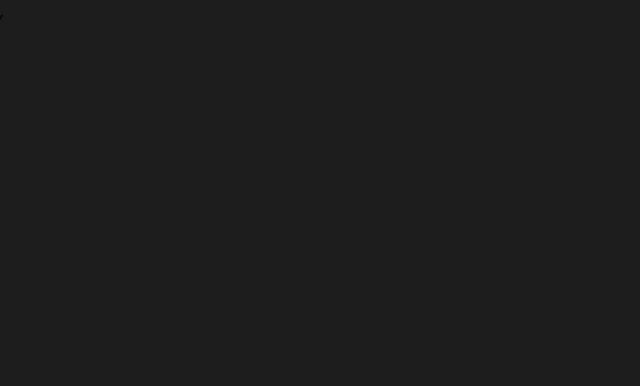
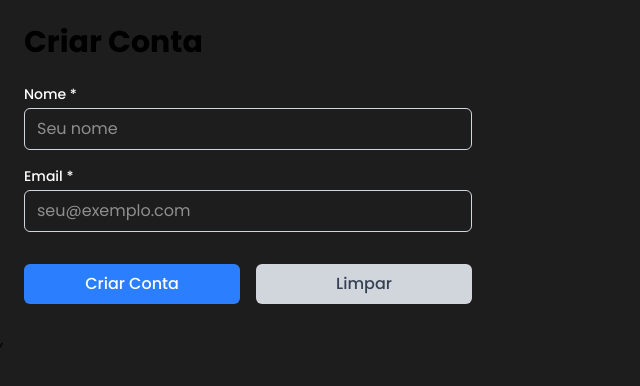
Before and after one commit to NicolasMollerke/Groov, a React (Vite) app in the folder Groov/: page /criarConta in a window 1280 px wide. Shown: the top 386 px of the page, without its empty margins (0-640 px from the left). Built offline with nearby package versions, Linux system fonts and the light colour scheme.

Commit message:
crieiocadastro

```diff
--- a/Groov/src/CriarConta.jsx
+++ b/Groov/src/CriarConta.jsx
@@ -1,9 +1,101 @@
+import { useState } from "react";
+import { useForm } from "react-hook-form";
+
 function CriarConta() {
-    return(
-        <>
-        </>
-    )
+    const { register, handleSubmit, reset, formState: { errors } } = useForm({
+        defaultValues: {
+            nome: "",
+            email: ""
+        }
+    });
 
+    const [submitting, setSubmitting] = useState(false);
+    const [serverError, setServerError] = useState("");
+    const [successMessage, setSuccessMessage] = useState("");
+
+    const onSubmit = async (data) => {
+        setServerError("");
+        setSuccessMessage("");
+        setSubmitting(true);
+        try {
+            const res = await fetch("http://localhost:3000/usuarios", {
+                method: "POST",
+                headers: {
+                    "Content-Type": "application/json",
+                },
+                body: JSON.stringify(data),
+            });
+
+            if (!res.ok) {
+                const txt = await res.text();
+                throw new Error(`HTTP ${res.status}: ${txt}`);
+            }
+
+            const created = await res.json();
+            console.log("Usuário criado:", created);
+            setSuccessMessage("Conta criada com sucesso!");
+            reset();
+        } catch (err) {
+            console.error(err);
+            setServerError("Não foi possível criar a conta. Tente novamente mais tarde.");
+        } finally {
+            setSubmitting(false);
+        }
+    };
+
+    const limparForm = () => reset();
+
+    return (
+        <div className="container mx-auto p-6">
+            <h1 className="text-3xl font-bold mb-6">Criar Conta</h1>
+
+            <form onSubmit={handleSubmit(onSubmit)} className="space-y-4 max-w-md text-white">
+                {serverError && <div className="text-red-400 mb-2">{serverError}</div>}
+                {successMessage && <div className="text-green-400 mb-2">{successMessage}</div>}
+                <div>
+                    <label className="block text-sm font-medium mb-1">Nome *</label>
+                    <input
+                        type="text"
+                        placeholder="Seu nome"
+                        {...register("nome", { required: "Nome é obrigatório" })}
+                        className="w-full px-3 py-2 border border-gray-300 rounded-md focus:outline-none focus:ring-2 focus:ring-blue-500"
+                    />
+                    {errors.nome && <span className="text-red-500 text-sm">{errors.nome.message}</span>}
+                </div>
+
+                <div>
+                    <label className="block text-sm font-medium mb-1">Email *</label>
+                    <input
+                        type="email"
+                        placeholder="seu@exemplo.com"
+                        {...register("email", {
+                            required: "Email é obrigatório",
+                            pattern: { value: /^[^\s@]+@[^\s@]+\.[^\s@]+$/, message: "Email inválido" }
+                        })}
+                        className="w-full px-3 py-2 border border-gray-300 rounded-md focus:outline-none focus:ring-2 focus:ring-blue-500"
+                    />
+                    {errors.email && <span className="text-red-500 text-sm">{errors.email.message}</span>}
+                </div>
+
+                <div className="flex gap-4 pt-4">
+                    <button
+                        type="submit"
+                        disabled={submitting}
+                        className={`flex-1 bg-blue-500 text-white py-2 rounded-md font-medium transition ${submitting ? 'opacity-60 cursor-not-allowed' : 'hover:bg-blue-600'}`}
+                    >
+                        {submitting ? 'Enviando...' : 'Criar Conta'}
+                    </button>
+                    <button
+                        type="button"
+                        onClick={limparForm}
+                        className="flex-1 bg-gray-300 text-gray-700 py-2 rounded-md font-medium hover:bg-gray-400 transition"
+                    >
+                        Limpar
+                    </button>
+                </div>
+            </form>
+        </div>
+    );
 }
 
-export default CriarConta
+export default CriarConta;
```
